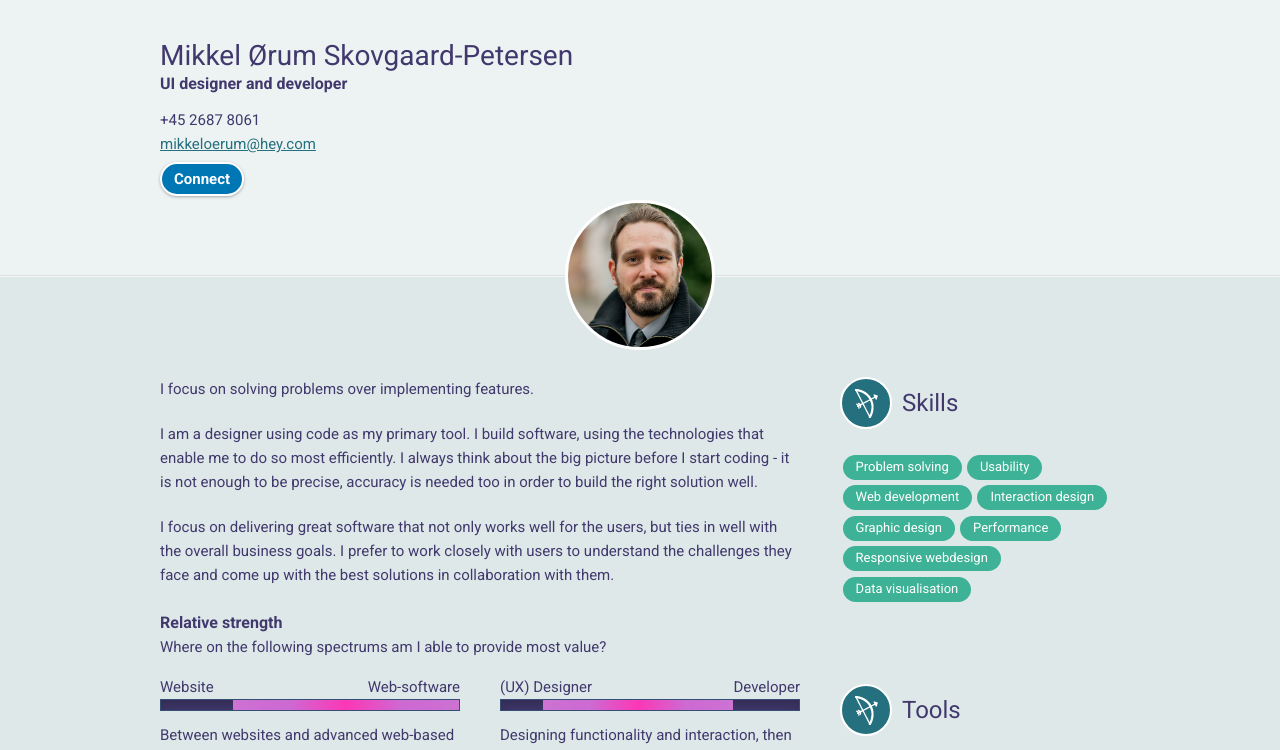
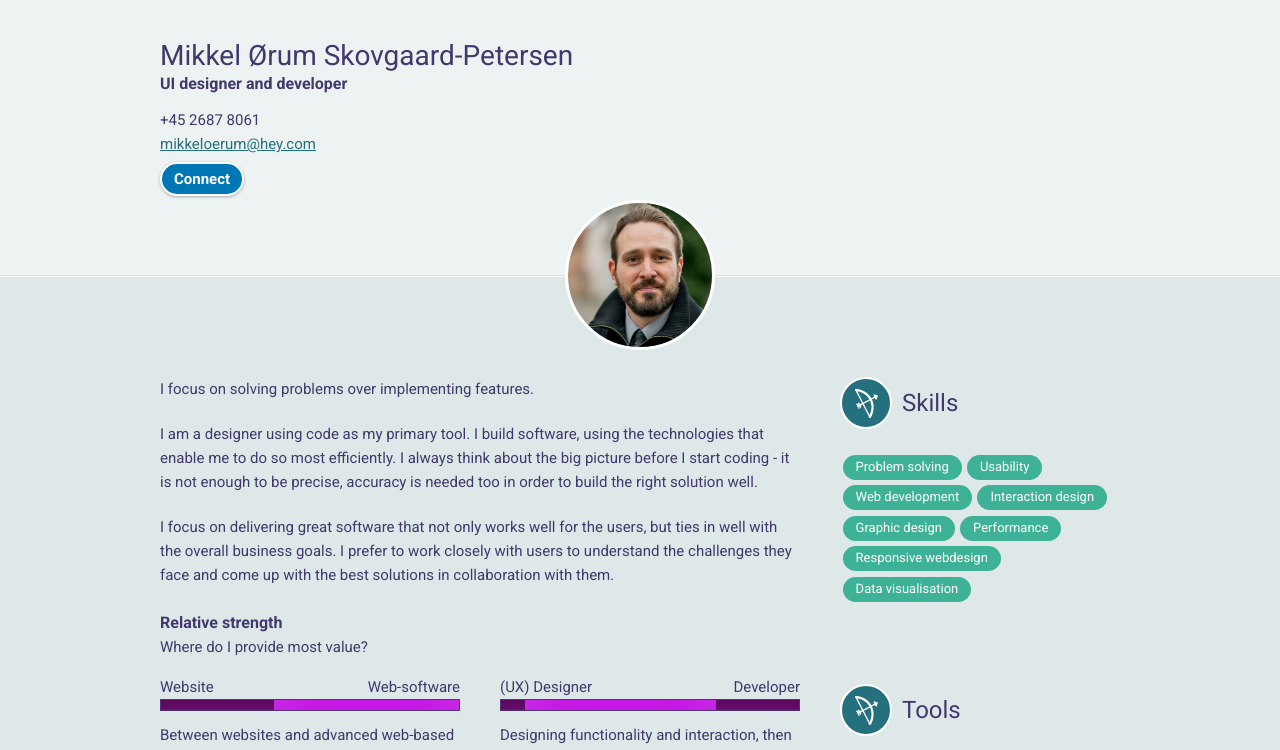
Before and after one commit to rx-mikkel/curriculum-vitae, an Angular app: page / in a window 1280 px wide. Shown: the top 750 px of the page. Built offline with nearby package versions, Linux system fonts and the light colour scheme.

Commit message:
slight visual update

```diff
--- a/src/app/app.component.html
+++ b/src/app/app.component.html
@@ -27,7 +27,7 @@
 		    <p *ngFor="let paragraph of profile.intro">{{paragraph}}</p>
 		    <br><br>
 		    <h2>Relative strength</h2>
-		    <p>Where on the following spectrums am I able to provide most value?</p>
+		    <p>Where do I provide most value?</p>
 		    <div style="margin: 2em -2em 0px;">
 		        <div class="spectrum-div" *ngFor="let zone of profile.zones">
 		        	<div style="position: absolute; top: 0px; left: 2em;"><span style="font-size: 1.5em;">{{zone.startName}}</span></div>
--- a/src/app/services/profile.service.ts
+++ b/src/app/services/profile.service.ts
@@ -149,21 +149,21 @@ export class ProfileService {
 				{
 					startName: 'Website',
 					endName: 'Web-software',
-					start: 24,
+					start: 38,
 					end: 0,
 					description: 'Between websites and advanced web-based software, I have specialised more in the latter.'
 				},
 				{
 					startName: '(UX) Designer',
 					endName: 'Developer',
-					start: 14,
-					end: 22,
+					start: 8,
+					end: 28,
 					description: 'Designing functionality and interaction, then implementing it as production-ready code is what I do best.'
 				},
 				{
 					startName: 'Detail',
 					endName: 'Big picture',
-					start: 25,
+					start: 45,
 					end: 0,
 					description: 'I tend to be more concerned with what I am building than how.'
 				}
--- a/src/assets/styles/_defaults.scss
+++ b/src/assets/styles/_defaults.scss
@@ -5,7 +5,7 @@ $font-color: #41396d;
 $grey-background: #dee8e8;
 $header-background: #edf2f2;
 
-$purple-bg: #41396d;
+$purple-bg: #700d75;
 $purple-link: #6236b5;
 
 $blue-bg: #25707e;
--- a/src/assets/styles/modules/_bars.scss
+++ b/src/assets/styles/modules/_bars.scss
@@ -7,7 +7,6 @@
 }
 
 .skillInner {
-	border-right: 1px solid rgba(255, 255, 255, .6);
 	background-color: #9de0ad;
 	height: 1em;
 	box-shadow: inset -40px 0px 40px -30px rgba(200, 255, 220, .5);
@@ -32,8 +31,8 @@
 }
 
 .focusInner {
-	background: linear-gradient(to right, rgba(206, 105, 211,.5) 0%,rgba(206, 105, 211,1) 25%, rgba(252, 55, 182,1) 50%, rgba(206, 105, 211,1) 75%,rgba(206, 105, 211,0) 99%,rgba(206, 105, 211,5) 100%);
-	background-color: #ce69d3;
+	//background: linear-gradient(to right, rgba(206, 105, 211,.5) 0%,rgba(206, 105, 211,1) 25%, rgba(252, 55, 182,1) 50%, rgba(206, 105, 211,1) 75%,rgba(206, 105, 211,0) 100%);
+	background-color: #c717e6;
 	height: 1em;
 	box-shadow: inset -40px 0px 40px -30px rgba(200, 255, 220, .1), inset 40px 0px 40px -30px rgba(200, 255, 220, .1);
 }
```
